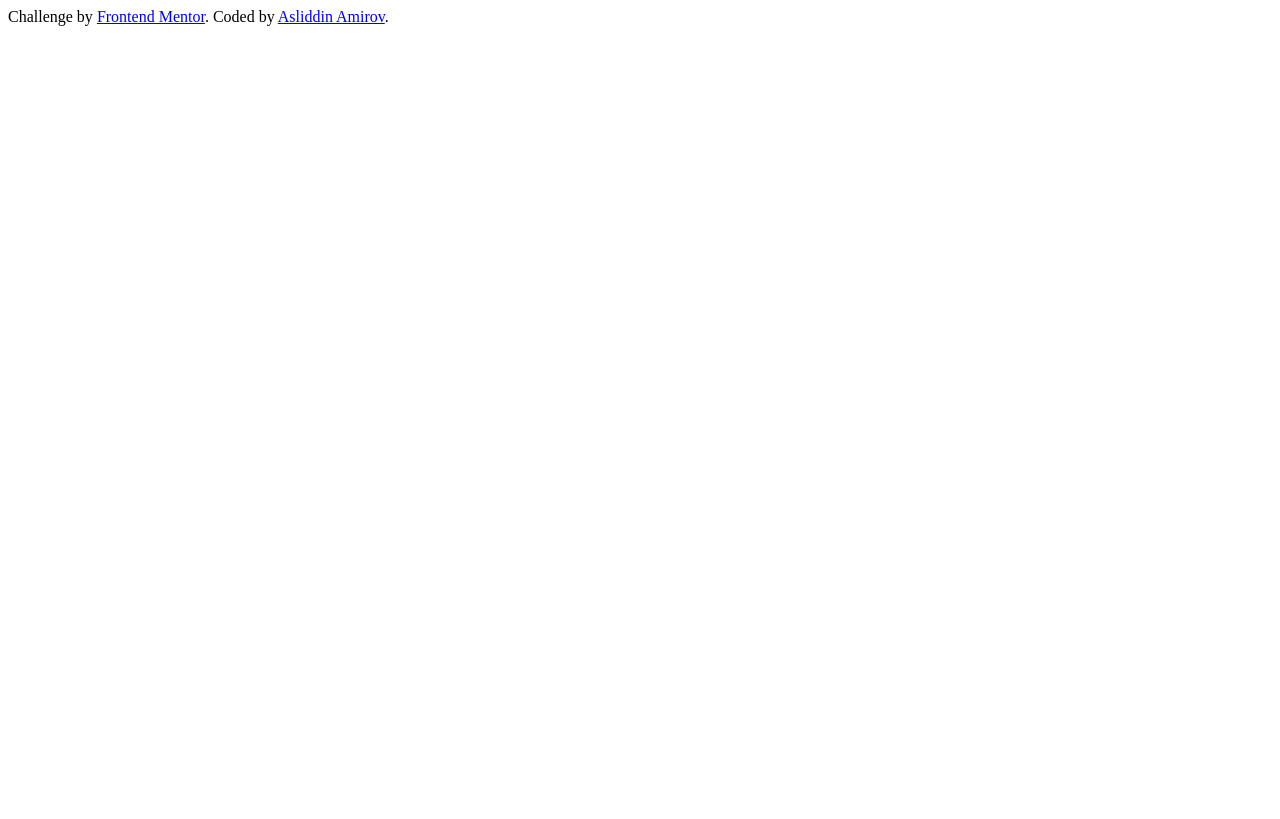
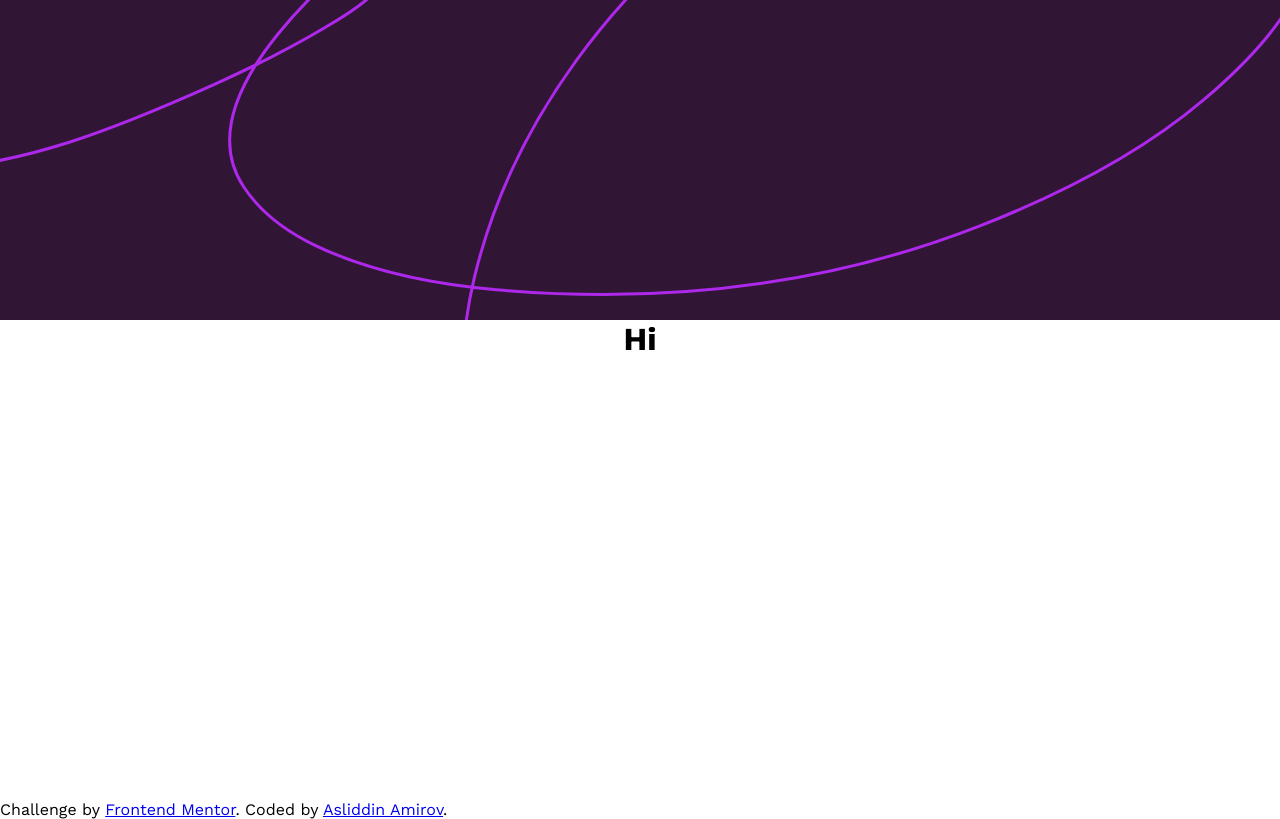
Before and after one commit to asliddinamir/project46-FM, a plain HTML site: page index.html in a window 1280 px wide. Drawn offline with nearby package versions, Linux system fonts and the light colour scheme.

Commit message:
done main part

```diff
--- a/index.html
+++ b/index.html
@@ -12,11 +12,20 @@
 
 <body>
 
+  <div class="main">
+    <div class="hero"></div>
+    <div class="container">
+      <h1>Hi</h1>
+    </div>
+  </div>
 
-  <div class="attribution">
-    Challenge by <a href="https://www.frontendmentor.io?ref=challenge" target="_blank">Frontend Mentor</a>.
-    Coded by <a href="https://www.linkedin.com/in/asliddin-amirov-02a359219/">Asliddin Amirov</a>.
-  </div>
+
+  <footer class="footer">
+    <p class="attribution">
+      Challenge by <a href="https://www.frontendmentor.io?ref=challenge" target="_blank">Frontend Mentor</a>.
+      Coded by <a href="https://www.linkedin.com/in/asliddin-amirov-02a359219/">Asliddin Amirov</a>.
+    </p>
+  </footer>
 </body>
 <script src="script.js"></script>
 
--- a/style.css
+++ b/style.css
@@ -0,0 +1,34 @@
+@import url('https://fonts.googleapis.com/css2?family=Work+Sans:wght@400;600;700&display=swap');
+
+:root {
+    --White: hsl(0, 0%, 100%);
+    --Light-pink: hsl(275, 100%, 97%);
+    --Grayish-purple: hsl(292, 16%, 49%);
+    --Dark-purple: hsl(292, 42%, 14%);
+}
+
+* {
+    margin: 0;
+    padding: 0;
+    box-sizing: border-box;
+    overflow-x: hidden;
+}
+
+body {
+    font-family: 'Work Sans', sans-serif;
+    min-height: 100vh;
+
+}
+
+.main {
+    min-height: 100vh;
+    display: flex;
+    flex-direction: column;
+    align-items: center;
+}
+
+.hero {
+    background: url('./assets/images/background-pattern-desktop.svg') no-repeat center center var(--Dark-purple);
+    height: 40vh;
+    width: 100%;
+}
```
